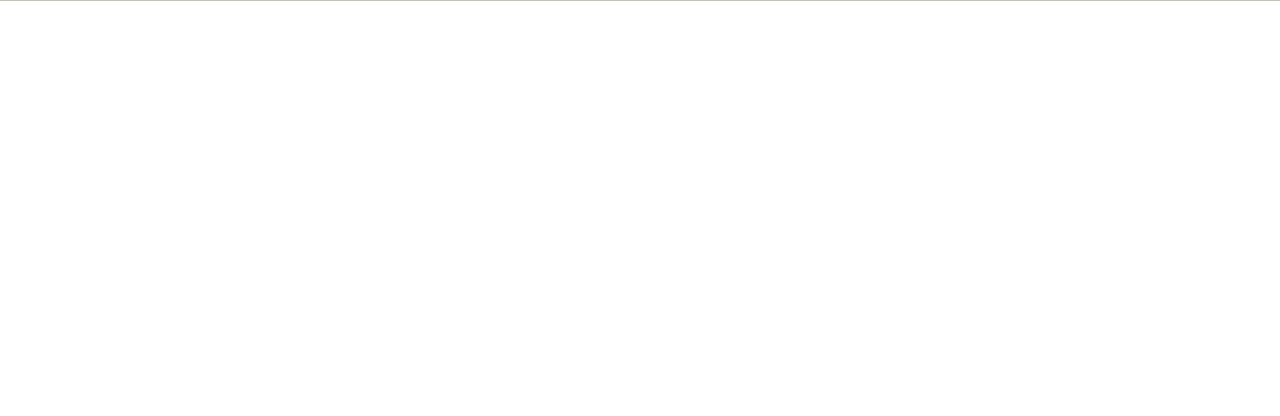
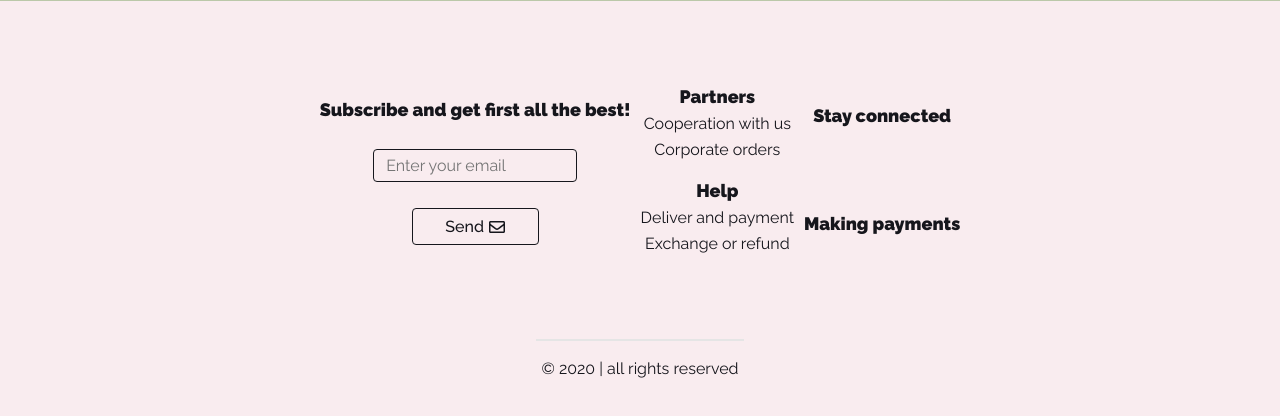
Before and after one commit to pyrsv/made-by-hands, a React (Create React App) app in the folder client/: page /cart in a window 1280 px wide. Shown: the part 430-846 px from the top of the page. Before the commit the page ends 800 px from the top, so only its background shows below. Built offline with nearby package versions, Linux system fonts and the light colour scheme; no server answers.

Commit message:
add footer to cart

```diff
--- a/client/src/Pages/CartPage.js
+++ b/client/src/Pages/CartPage.js
@@ -1,12 +1,14 @@
 import React from 'react';
 import { Cart } from '../Components/Cart/Cart';
 import ProductsCarousel from '../Components/Carousels/ProductsCarousel/ProductsCarousel';
+import Footer from '../Components/Footer/Footer';
 
 const CartPage = () => {
 	return (
 		<div>
 			<Cart />
 			<ProductsCarousel />
+			<Footer />
 		</div>
 	);
 };
```
